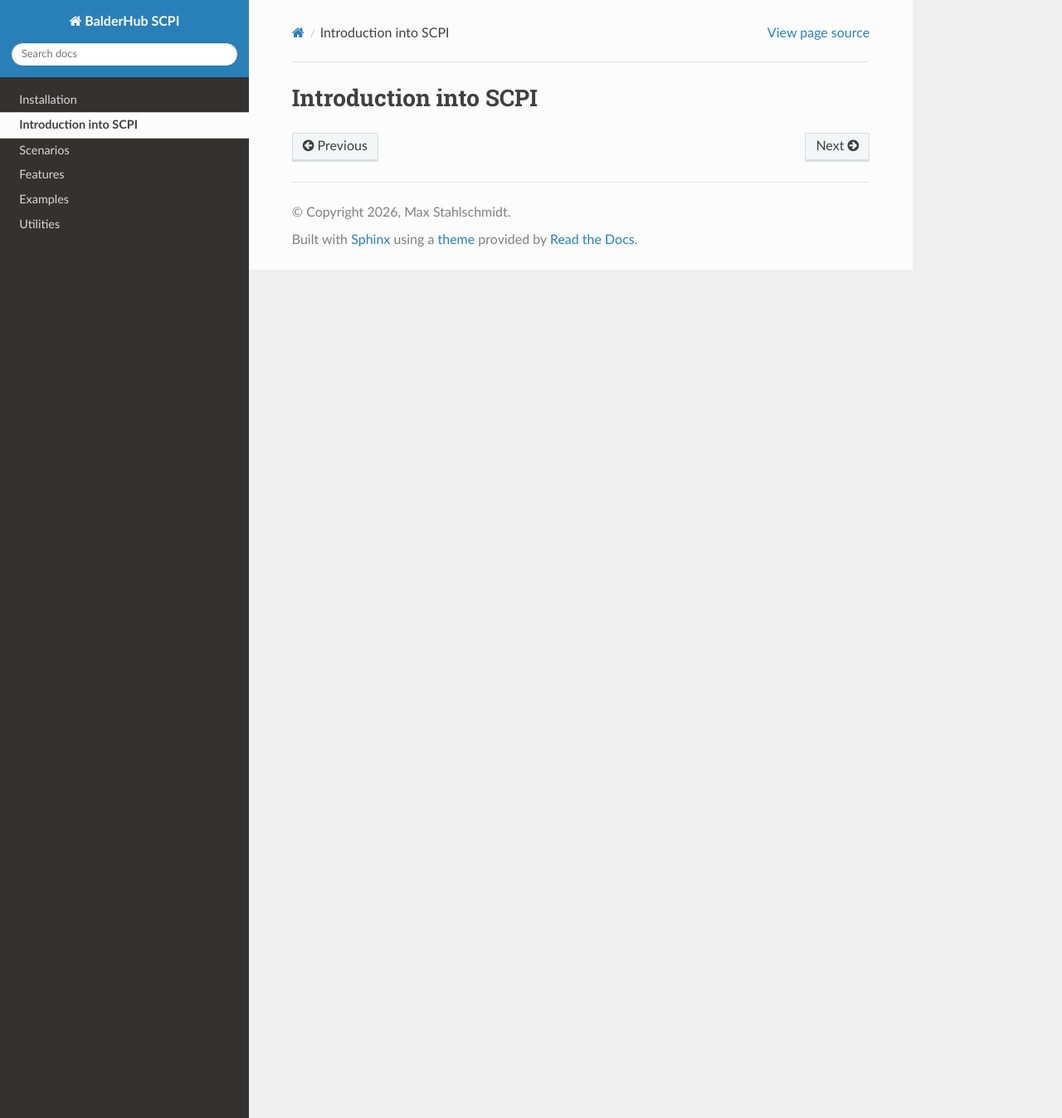
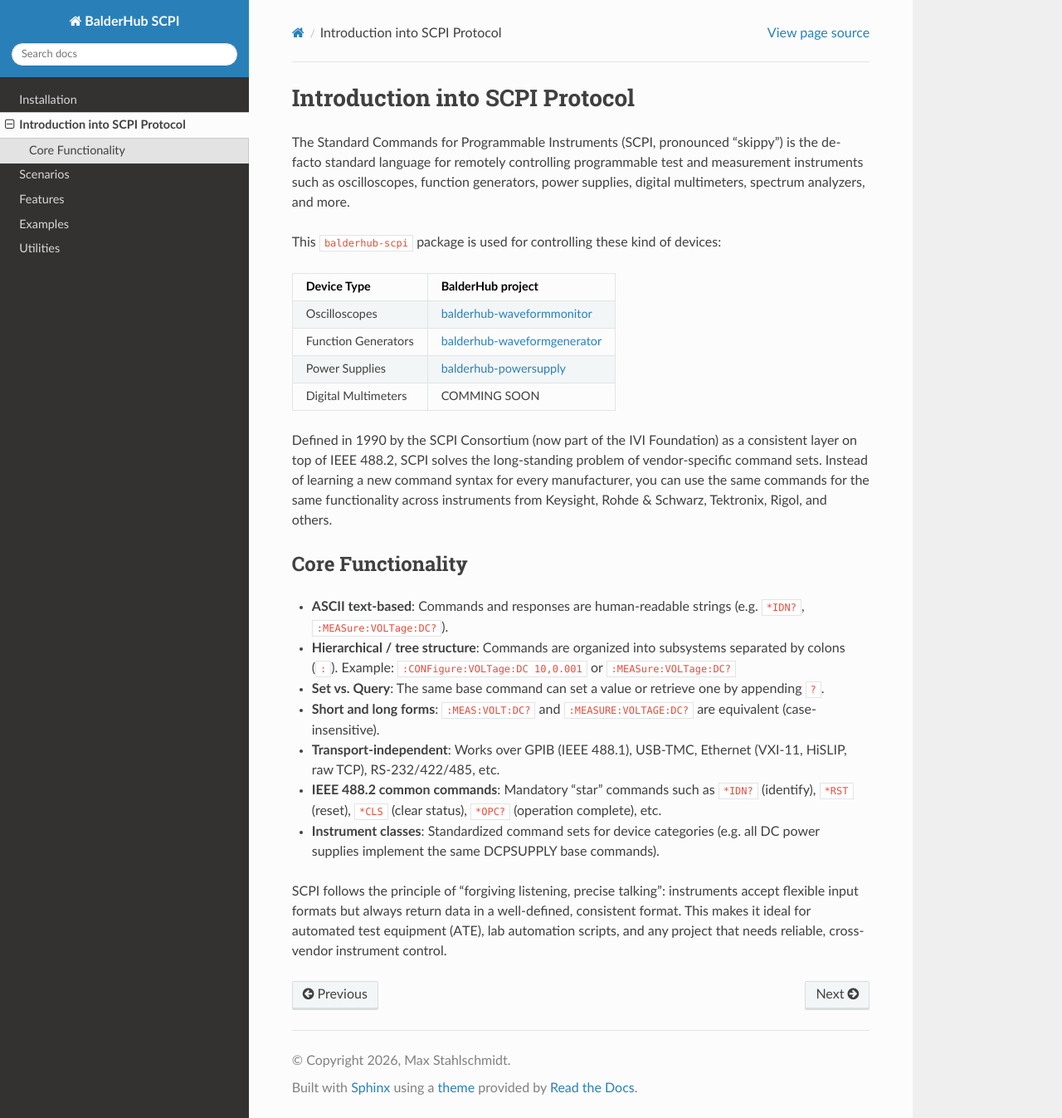
Before and after one commit to balder-dev/balderhub-scpi, a Sphinx documentation site: the page built from docs/source/topic_intro.rst, in a window 1280 px wide and 1347 px high. Shown: the whole window at 83% size. Built offline with Sphinx 7.4.7 and the Read the Docs theme 3.1.0, drawn with Linux system fonts in a browser that asks for light colours; the version number could not be read and is left out.

Commit message:
docs(*): add basic documentation

```diff
--- a/docs/source/installation.rst
+++ b/docs/source/installation.rst
@@ -20,7 +20,7 @@
     python -m pip install baldertest
 
 Install balderhub-scpi
-=====================
+======================
 
 You can install this package with the following command:
 
--- a/docs/source/scenarios.rst
+++ b/docs/source/scenarios.rst
@@ -7,8 +7,3 @@
 
 .. note::
     This BalderHub project doesn't have any scenarios.
-
-
-.. todo add your scenarios with .. autoclass
-    .. autoclass:: balderhub.scpi.scenarios.ScenarioMyTest
-        :members:
--- a/docs/source/topic_intro.rst
+++ b/docs/source/topic_intro.rst
@@ -1,4 +1,46 @@
-Introduction into SCPI
-**********************
+Introduction into SCPI Protocol
+*******************************
 
-.. todo provide an explanation of your specific topic that can help others to use your BalderHub project
+The Standard Commands for Programmable Instruments (SCPI, pronounced “skippy”) is the de-facto standard language for
+remotely controlling programmable test and measurement instruments such as oscilloscopes,
+function generators, power supplies, digital multimeters, spectrum analyzers, and more.
+
+This ``balderhub-scpi`` package is used for controlling these kind of devices:
+
+
++-----------------------+----------------------------------------------------------------------------------------------+
+| Device Type           | BalderHub project                                                                            |
++=======================+==============================================================================================+
+| Oscilloscopes         | `balderhub-waveformmonitor <https://hub.balder.dev/projects/waveformmonitor>`_               |
++-----------------------+----------------------------------------------------------------------------------------------+
+| Function Generators   | `balderhub-waveformgenerator <https://hub.balder.dev/projects/waveformgenerator>`_           |
++-----------------------+----------------------------------------------------------------------------------------------+
+| Power Supplies        | `balderhub-powersupply <https://hub.balder.dev/projects/powersupply>`_                       |
++-----------------------+----------------------------------------------------------------------------------------------+
+| Digital Multimeters   | COMMING SOON                                                                                 |
++-----------------------+----------------------------------------------------------------------------------------------+
+
+
+Defined in 1990 by the SCPI Consortium (now part of the IVI Foundation) as a consistent layer on top of IEEE 488.2,
+SCPI solves the long-standing problem of vendor-specific command sets. Instead of learning a new command syntax for
+every manufacturer, you can use the same commands for the same functionality across instruments from Keysight,
+Rohde & Schwarz, Tektronix, Rigol, and others.
+
+Core Functionality
+==================
+
+* **ASCII text-based**: Commands and responses are human-readable strings (e.g. ``*IDN?``, ``:MEASure:VOLTage:DC?``).
+* **Hierarchical / tree structure**: Commands are organized into subsystems separated by colons (``:``). Example:
+  ``:CONFigure:VOLTage:DC 10,0.001`` or ``:MEASure:VOLTage:DC?``
+* **Set vs. Query**: The same base command can set a value or retrieve one by appending ``?``.
+* **Short and long forms**: ``:MEAS:VOLT:DC?`` and ``:MEASURE:VOLTAGE:DC?`` are equivalent (case-insensitive).
+* **Transport-independent**: Works over GPIB (IEEE 488.1), USB-TMC, Ethernet (VXI-11, HiSLIP, raw TCP), RS-232/422/485,
+  etc.
+* **IEEE 488.2 common commands**: Mandatory “star” commands such as ``*IDN?`` (identify), ``*RST`` (reset),
+  ``*CLS`` (clear status), ``*OPC?`` (operation complete), etc.
+* **Instrument classes**: Standardized command sets for device categories (e.g. all DC power supplies implement the
+  same DCPSUPPLY base commands).
+
+SCPI follows the principle of “forgiving listening, precise talking”: instruments accept flexible input formats but
+always return data in a well-defined, consistent format. This makes it ideal for automated test equipment (ATE), lab
+automation scripts, and any project that needs reliable, cross-vendor instrument control.
--- a/docs/source/utilities.rst
+++ b/docs/source/utilities.rst
@@ -8,6 +8,5 @@
     This BalderHub project doesn't have any utilities.
 
 
-.. todo add your scenarios with .. autoclass
-    .. autoclass:: balderhub.scpi.lib.utilities.MyExampleUtility
-        :members:
+.. autoclass:: balderhub.scpi.lib.utils.BaseSocketConnector
+    :members:
```
Also changed, not shown: docs/source/examples.rst (+21 -1 lines), docs/source/features.rst (+4 -11 lines).
